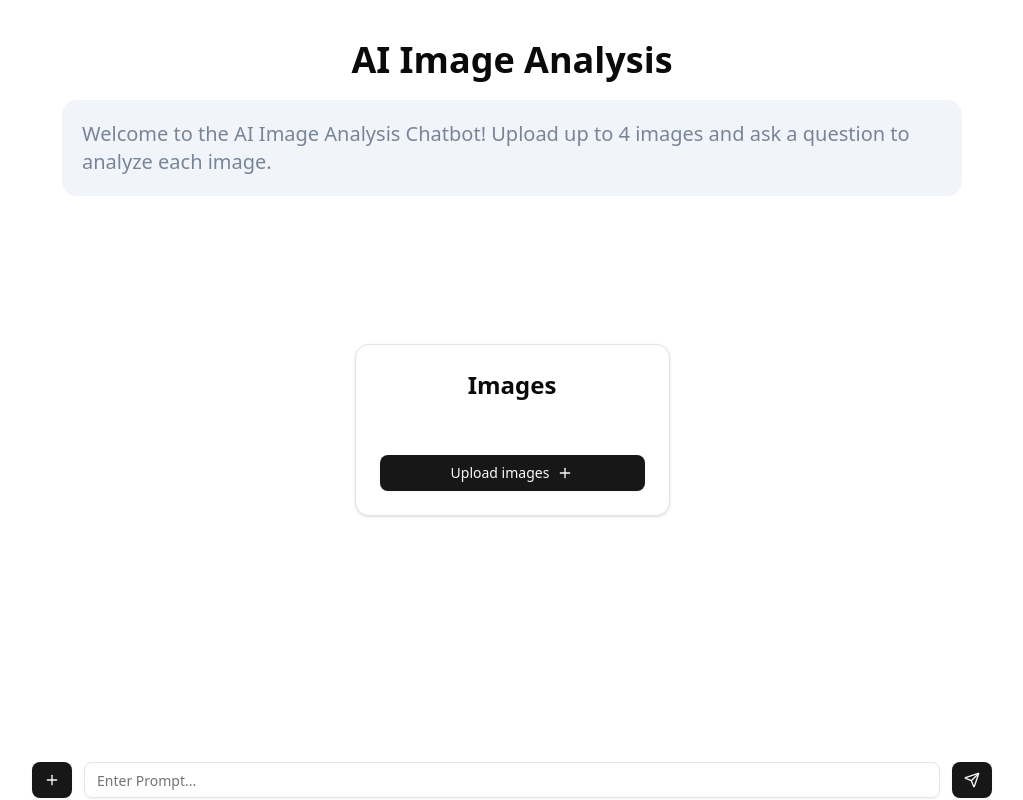
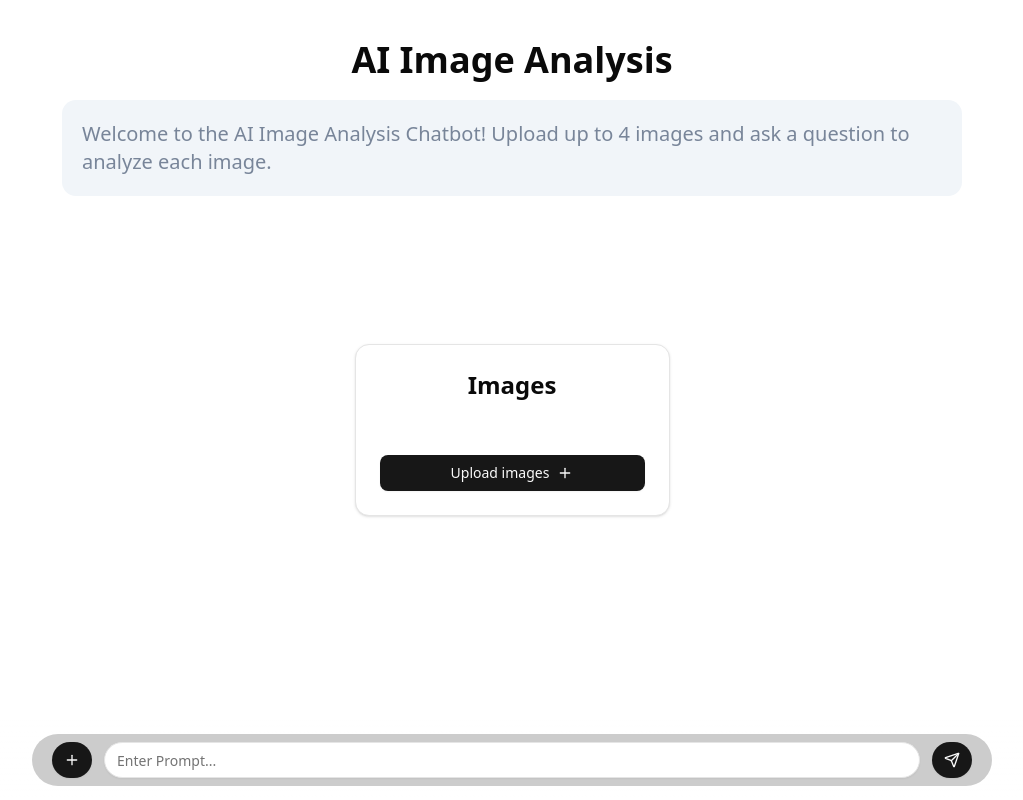
Before and after one commit to matthew-beep/chatbot, a Next.js app in the folder chatbot/: page / in a window 1280 px wide. Shown: the whole page, without its empty margins (128-1151 px from the left). Built offline with nearby package versions, Linux system fonts and the light colour scheme.

Commit message:
adding disabled tweaks

```diff
--- a/chatbot/src/app/InputComponent.tsx
+++ b/chatbot/src/app/InputComponent.tsx
@@ -77,8 +77,8 @@ const InputComponent: React.FC<InputComponentProps> = ({ setFiles, files, setLoa
     };
 
     return (
-        <div className="flex w-full gap-3">
-            <Button className="cursor-pointer" onClick={handleClick}>
+        <div className="flex w-full gap-3 px-5 py-2 rounded-full bg-[#cccccc]">
+            <Button className="cursor-pointer rounded-full" onClick={handleClick}>
                 <Plus />
                 <input
                 ref={fileInputRef}
@@ -89,8 +89,8 @@ const InputComponent: React.FC<InputComponentProps> = ({ setFiles, files, setLoa
                 onChange={handleFileChange}
                 multiple />
             </Button>
-            <Input type="text" className="bg-white" value={input} onChange={(e) => setInput(e.target.value)} placeholder="Enter Prompt..."></Input>
-            <Button className="cursor-pointer" onClick={handleSubmit}><Send /></Button>
+            <Input disabled={loading} type="text" className="bg-white rounded-full disabled:opacity-50 disabled:cursor-not-allowed" value={input} onChange={(e) => setInput(e.target.value)} placeholder="Enter Prompt..."></Input>
+            <Button className="cursor-pointer rounded-full disabled:opacity-50 disabled:cursor-not-allowed" onClick={handleSubmit} disabled={loading}><Send /></Button>
         </div>
     );
 }
--- a/chatbot/src/app/page.tsx
+++ b/chatbot/src/app/page.tsx
@@ -51,7 +51,7 @@ export default function Home() {
       <div className="w-9/12 h-full gap-5 flex flex-grow flex-col justify-between">
         <header className="flex flex-col gap-5 items-center">
           <h1 className="text-4xl font-bold w-full text-center">AI Image Analysis</h1>
-          <Card className="p-5 text-xl border-none shadow-none bg-[#F1F5F9] text-[#788599] w-full">
+          <Card className="p-5 text-xl border-none shadow-none bg-[#F1F5F9] text-[#788599] w-auto">
             <h2>Welcome to the AI Image Analysis Chatbot! Upload up to 4 images and ask a question to analyze each image.</h2>
           </Card>
         </header>
@@ -144,7 +144,7 @@ export default function Home() {
             </div>
           )}
         </section>
-        <section className="w-full h-10 fixed bottom-0 left-0 flex items-center justify-center bg-gradient-to-t from-white to-transparent">
+        <section className="w-full h-20 fixed bottom-0 left-0 flex items-center justify-center bg-gradient-to-t from-white to-transparent">
           <div className="w-9/12">
             <InputComponent setFiles={setFiles} files={files} setLoading={setLoading} loading={loading} setMessages={setMessages}/>
           </div>
```
